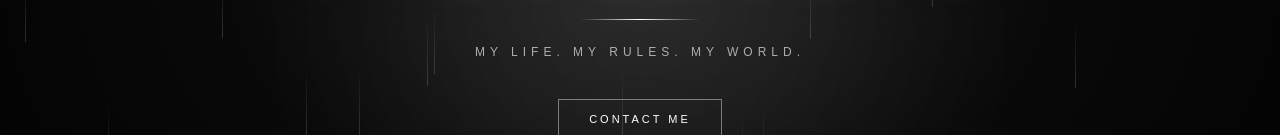
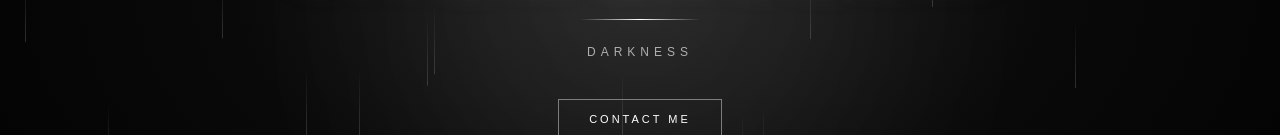
Before and after one commit to cigsaftervivek/cigsaaftervivek, a plain HTML site: page index.html in a window 1280 px wide. Shown: the part 418-553 px from the top of the page. Drawn offline with Linux system fonts and the light colour scheme.

Commit message:
Update index.html

```diff
--- a/index.html
+++ b/index.html
@@ -181,7 +181,7 @@ footer {
   <div class="line"></div>
 
   <div class="subtitle">
-    MY LIFE. MY RULES. MY WORLD.
+    DARKNESS
   </div>
 
   <a href="mailto:hello@example.com" class="button">
```
